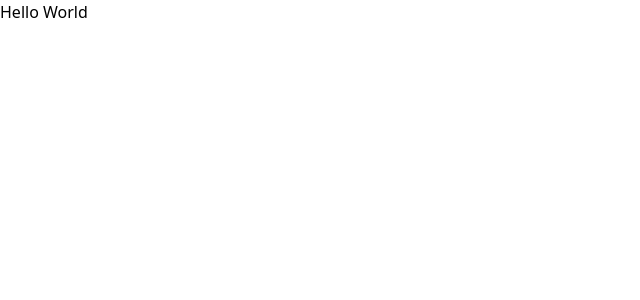
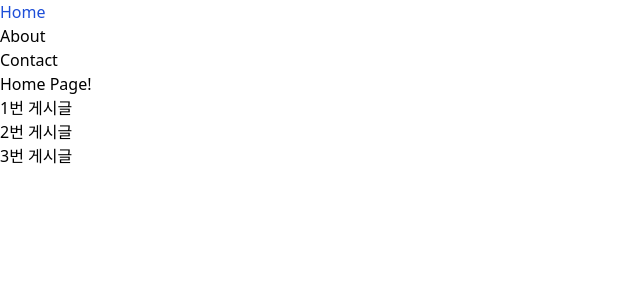
Before and after one commit to Yeahzzl/lean-canvas-react, a React (Vite) app: page / in a window 1280 px wide. Shown: the top 300 px of the page, without its empty margins (0-640 px from the left). Built offline with nearby package versions, Linux system fonts and the light colour scheme.

Commit message:
section16 React-Router

```diff
--- /dev/null
+++ b/src/App.jsx
@@ -0,0 +1,13 @@
+import { Outlet } from 'react-router';
+import Header from './Header';
+
+function App(props) {
+  return (
+    <>
+      <Header />
+      <Outlet />
+    </>
+  );
+}
+
+export default App;
--- /dev/null
+++ b/src/Header.jsx
@@ -0,0 +1,41 @@
+import { useNavigate, Link, NavLink } from 'react-router-dom';
+
+function Header() {
+  const navigate = useNavigate();
+
+  return (
+    <header>
+      <ul>
+        {/* <li onClick={() => navigate('/')}>Home</li>
+        <li onClick={() => navigate('/about')}>About</li>
+        <li onClick={() => navigate('/contact')}>Contact</li> */}
+        <li>
+          <NavLink
+            to="/"
+            className={({ isActive }) => (isActive ? 'text-blue-700' : '')}
+          >
+            Home
+          </NavLink>
+        </li>
+        <li>
+          <NavLink
+            to="/about"
+            className={({ isActive }) => (isActive ? 'text-blue-700' : '')}
+          >
+            About
+          </NavLink>
+        </li>
+        <li>
+          <NavLink
+            to="/contact"
+            className={({ isActive }) => (isActive ? 'text-blue-700' : '')}
+          >
+            Contact
+          </NavLink>
+        </li>
+      </ul>
+    </header>
+  );
+}
+
+export default Header;
--- a/src/main.jsx
+++ b/src/main.jsx
@@ -5,11 +5,36 @@
 import './index.css';
 // import App from './AppTailwindCSS.jsx';
 import { createBrowserRouter, RouterProvider } from 'react-router-dom';
+import About from './pages/About';
+import Contact from './pages/Contact';
+import Home from './pages/Home';
+import App from './App';
+import ErrorPage from './pages/ErrorPage';
+import CanvasDetail from './pages/CanvasDetail';
 
 const router = createBrowserRouter([
   {
     path: '/',
-    element: <div>Hello World</div>,
+    element: <App />,
+    children: [
+      {
+        path: '',
+        element: <Home />,
+      },
+      {
+        path: 'about',
+        element: <About />,
+      },
+      {
+        path: 'contact',
+        element: <Contact />,
+      },
+      {
+        path: 'canvases/:id',
+        element: <CanvasDetail />,
+      },
+    ],
+    errorElement: <ErrorPage />,
   },
 ]);
 
--- /dev/null
+++ b/src/pages/About.jsx
@@ -0,0 +1,5 @@
+function About() {
+  return <div>About Page!</div>;
+}
+
+export default About;
--- /dev/null
+++ b/src/pages/CanvasDetail.jsx
@@ -0,0 +1,5 @@
+function CanvasDetail() {
+  return <div>CanvasDetail</div>;
+}
+
+export default CanvasDetail;
--- /dev/null
+++ b/src/pages/Contact.jsx
@@ -0,0 +1,5 @@
+function Contact() {
+  return <div>Contact Page!</div>;
+}
+
+export default Contact;
--- /dev/null
+++ b/src/pages/ErrorPage.jsx
@@ -0,0 +1,16 @@
+import { useRouteError } from 'react-router';
+
+function ErrorPage() {
+  const error = useRouteError();
+  return (
+    <div id="error-page">
+      <h1>🔥Oops!</h1>
+      <p>Sorry, an unexpected error has occurred.</p>
+      <p>
+        <i>{error.statusText || error.message}</i>
+      </p>
+    </div>
+  );
+}
+
+export default ErrorPage;
--- /dev/null
+++ b/src/pages/Home.jsx
@@ -0,0 +1,22 @@
+import { Link } from 'react-router-dom';
+
+function Home() {
+  return (
+    <div>
+      Home Page!
+      <ul>
+        <li>
+          <Link to={'/canvases/1'}>1번 게시글</Link>
+        </li>
+        <li>
+          <Link to={'/canvases/2'}>2번 게시글</Link>
+        </li>
+        <li>
+          <Link to={'/canvases/3'}>3번 게시글</Link>
+        </li>
+      </ul>
+    </div>
+  );
+}
+
+export default Home;
```
